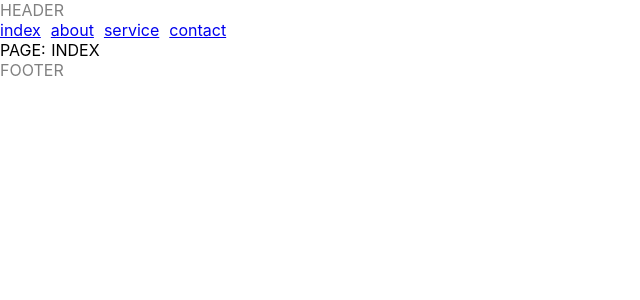
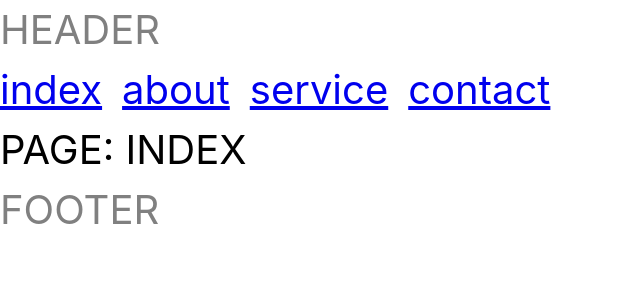
Before and after one commit to lig-dsktschy/nuxt-sample, a Nuxt app: page / in a window 1280 px wide. Shown: the top 300 px of the page, without its empty margins (0-640 px from the left). Built offline with nearby package versions, Linux system fonts and the light colour scheme.

Commit message:
Use sanitize.css

```diff
--- a/assets/css/main.scss
+++ b/assets/css/main.scss
@@ -1,16 +1,7 @@
-html
-{
+html {
   font-family: "Source Sans Pro", -apple-system, BlinkMacSystemFont, "Segoe UI", Roboto, "Helvetica Neue", Arial, sans-serif;
-  font-size: 16px;
-  word-spacing: 1px;
-  -ms-text-size-adjust: 100%;
-  -webkit-text-size-adjust: 100%;
-  -moz-osx-font-smoothing: grayscale;
-  -webkit-font-smoothing: antialiased;
-  box-sizing: border-box;
+  font-size: 40px;
 }
-*, *:before, *:after
-{
-  box-sizing: border-box;
+*, *:before, *:after {
   margin: 0;
 }
--- a/components/app-nav.vue
+++ b/components/app-nav.vue
@@ -9,6 +9,6 @@
 
 <style scoped>
 .anchor {
-  margin-right: 10px;
+  margin-right: 20px;
 }
 </style>
--- a/nuxt.config.js
+++ b/nuxt.config.js
@@ -27,6 +27,7 @@ module.exports = {
   ** Global CSS
   */
   css: [
+    { src: 'sanitize.css', lang: 'css' },
     { src: '~/assets/css/main.scss', lang: 'scss' }
   ],
 
--- a/package.json
+++ b/package.json
@@ -13,8 +13,9 @@
     "precommit": "npm run lint"
   },
   "dependencies": {
+    "@nuxtjs/axios": "^5.0.0",
     "nuxt": "^1.0.0",
-    "@nuxtjs/axios": "^5.0.0"
+    "sanitize.css": "^5.0.0"
   },
   "devDependencies": {
     "babel-eslint": "^8.2.1",
```
Also changed, not shown: 1 other file (tests, documents, lock files or other folders).
